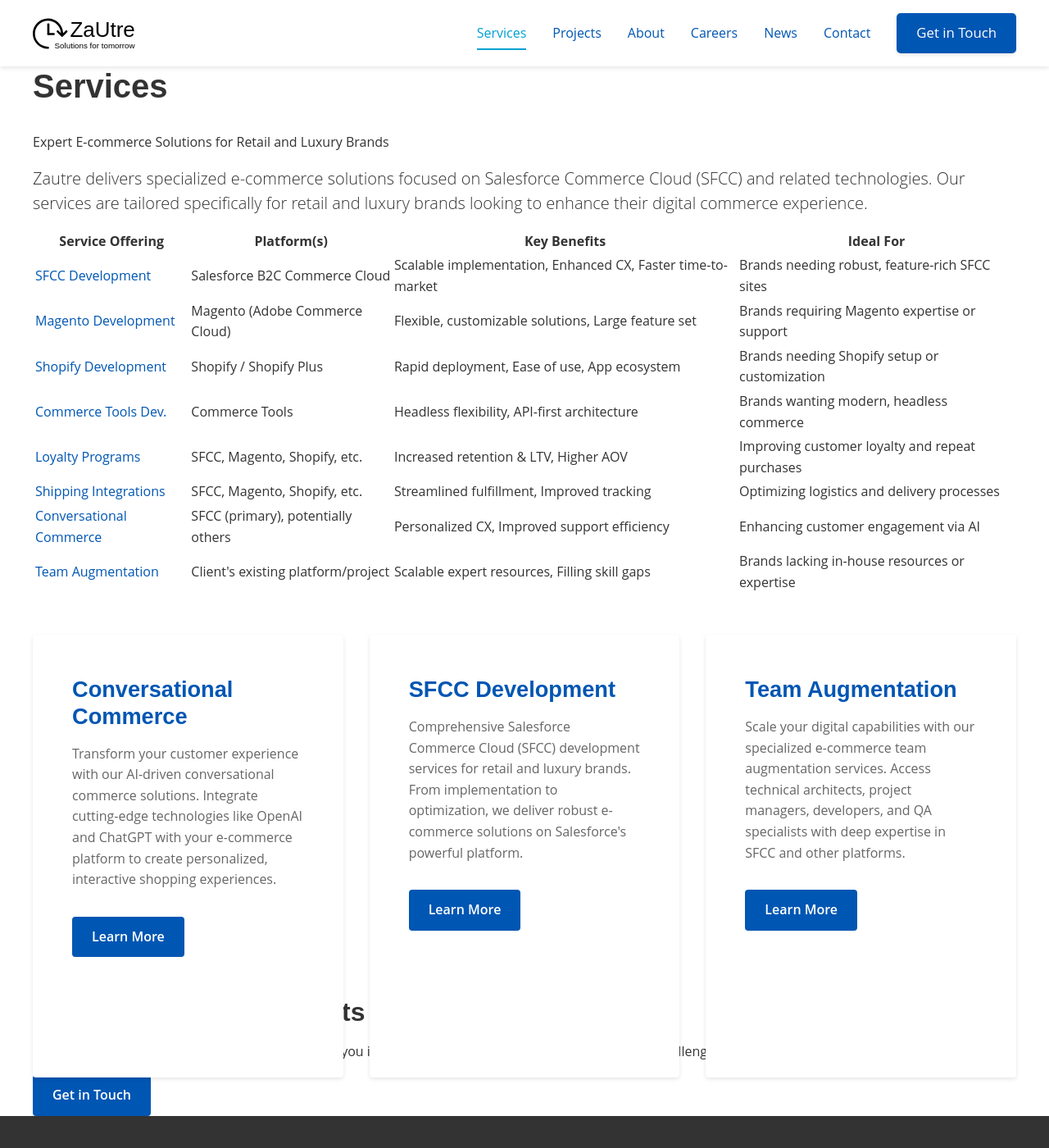
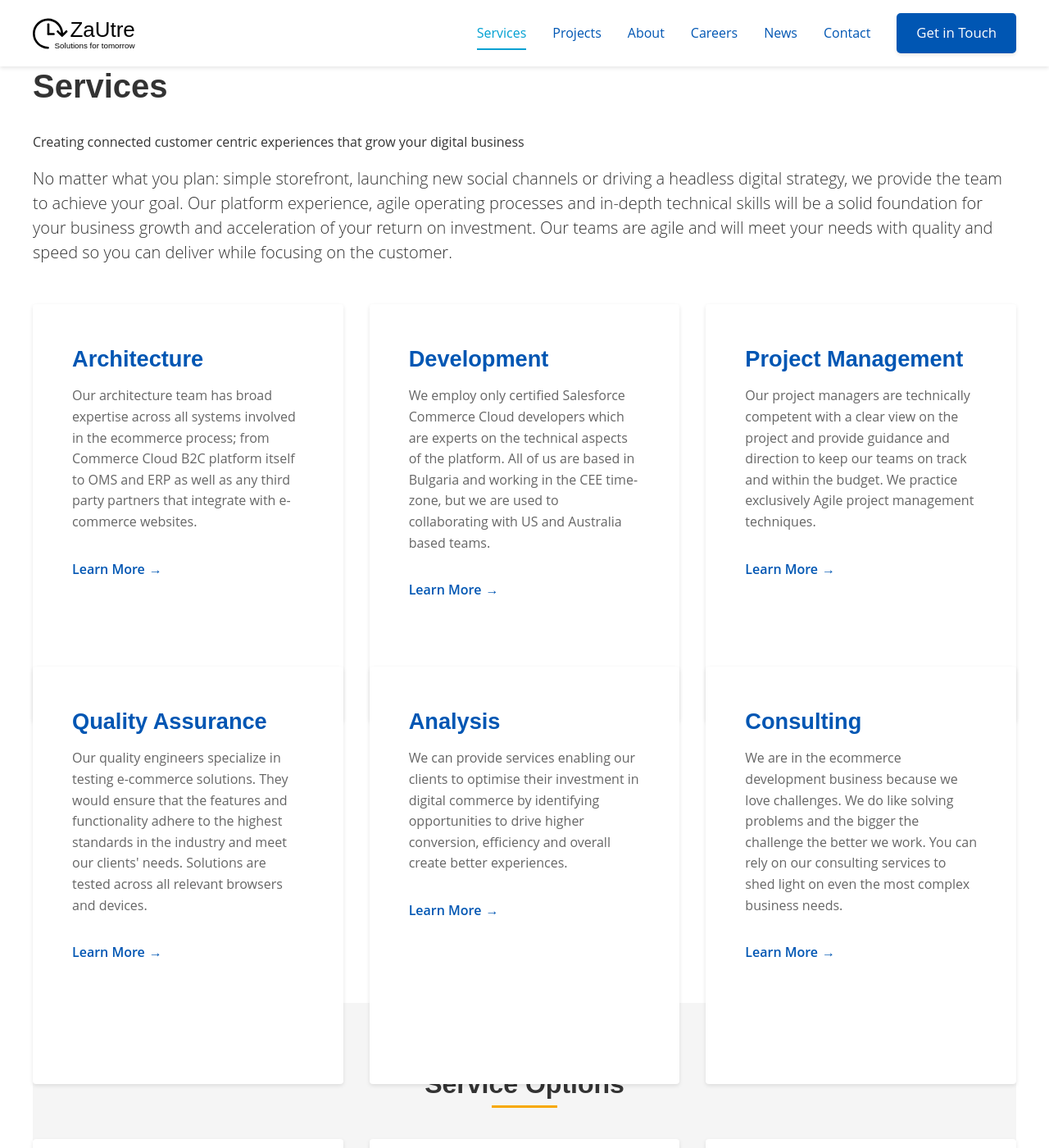
Before and after one commit to ZaUtre/zautre.com, a Jekyll site: the page built from services.md, in a window 1280 px wide and 1400 px high. Shown: the whole window at 82% size. Built offline with Jekyll 4.4.1, drawn with Linux system fonts in a browser that asks for light colours; some of the changed text lies outside the part shown.

Commit message:
update services section

```diff
--- a/assets/css/main.css
+++ b/assets/css/main.css
@@ -800,6 +800,66 @@
   box-shadow: 0 10px 20px rgba(0, 0, 0, 0.3);
 }
 
+/* Service Options */
+.service-options {
+  padding: var(--spacing-xl) 0;
+  background-color: var(--light-gray);
+  text-align: center;
+}
+
+.service-options h2 {
+  margin-bottom: var(--spacing-md);
+  position: relative;
+}
+
+.service-options h2::after {
+  content: '';
+  position: absolute;
+  bottom: -10px;
+  left: 50%;
+  transform: translateX(-50%);
+  width: 80px;
+  height: 3px;
+  background-color: var(--accent-color);
+}
+
+.service-options-grid {
+  display: grid;
+  grid-template-columns: 1fr;
+  gap: var(--spacing-md);
+  margin-top: var(--spacing-lg);
+}
+
+@media (min-width: 768px) {
+  .service-options-grid {
+    grid-template-columns: repeat(3, 1fr);
+  }
+}
+
+.option-card {
+  background-color: var(--white);
+  padding: var(--spacing-md);
+  border-radius: var(--border-radius);
+  box-shadow: var(--box-shadow);
+  transition: var(--transition);
+  height: 100%;
+}
+
+.option-card:hover {
+  transform: translateY(-5px);
+  box-shadow: 0 10px 20px rgba(0, 0, 0, 0.1);
+}
+
+.option-card h3 {
+  color: var(--primary-color);
+  margin-bottom: var(--spacing-sm);
+  font-size: 1.4rem;
+}
+
+.option-card p {
+  color: var(--medium-gray);
+}
+
 /* Footer */
 .site-footer {
   background-color: var(--dark-gray);
--- a/services.md
+++ b/services.md
@@ -1,91 +1,84 @@
 ---
 layout: page
 title: Services
-subtitle: Expert E-commerce Solutions for Retail and Luxury Brands
+subtitle: Creating connected customer centric experiences that grow your digital business
 permalink: /services/
 ---
 
 <div class="services-overview">
-  <p class="lead">Zautre delivers specialized e-commerce solutions focused on Salesforce Commerce Cloud (SFCC) and related technologies. Our services are tailored specifically for retail and luxury brands looking to enhance their digital commerce experience.</p>
+  <p class="lead">No matter what you plan: simple storefront, launching new social channels or driving a headless digital strategy, we provide the team to achieve your goal. Our platform experience, agile operating processes and in-depth technical skills will be a solid foundation for your business growth and acceleration of your return on investment. Our teams are agile and will meet your needs with quality and speed so you can deliver while focusing on the customer.</p>
+</div>
 
-  <div class="services-matrix">
-    <table>
-      <thead>
-        <tr>
-          <th>Service Offering</th>
-          <th>Platform(s)</th>
-          <th>Key Benefits</th>
-          <th>Ideal For</th>
-        </tr>
-      </thead>
-      <tbody>
-        <tr>
-          <td><a href="{{ '/services/sfcc-development' | relative_url }}">SFCC Development</a></td>
-          <td>Salesforce B2C Commerce Cloud</td>
-          <td>Scalable implementation, Enhanced CX, Faster time-to-market</td>
-          <td>Brands needing robust, feature-rich SFCC sites</td>
-        </tr>
-        <tr>
-          <td><a href="{{ '/services/magento-development' | relative_url }}">Magento Development</a></td>
-          <td>Magento (Adobe Commerce Cloud)</td>
-          <td>Flexible, customizable solutions, Large feature set</td>
-          <td>Brands requiring Magento expertise or support</td>
-        </tr>
-        <tr>
-          <td><a href="{{ '/services/shopify-development' | relative_url }}">Shopify Development</a></td>
-          <td>Shopify / Shopify Plus</td>
-          <td>Rapid deployment, Ease of use, App ecosystem</td>
-          <td>Brands needing Shopify setup or customization</td>
-        </tr>
-        <tr>
-          <td><a href="{{ '/services/commerce-tools-development' | relative_url }}">Commerce Tools Dev.</a></td>
-          <td>Commerce Tools</td>
-          <td>Headless flexibility, API-first architecture</td>
-          <td>Brands wanting modern, headless commerce</td>
-        </tr>
-        <tr>
-          <td><a href="{{ '/services/loyalty-programs' | relative_url }}">Loyalty Programs</a></td>
-          <td>SFCC, Magento, Shopify, etc.</td>
-          <td>Increased retention & LTV, Higher AOV</td>
-          <td>Improving customer loyalty and repeat purchases</td>
-        </tr>
-        <tr>
-          <td><a href="{{ '/services/shipping-integrations' | relative_url }}">Shipping Integrations</a></td>
-          <td>SFCC, Magento, Shopify, etc.</td>
-          <td>Streamlined fulfillment, Improved tracking</td>
-          <td>Optimizing logistics and delivery processes</td>
-        </tr>
-        <tr>
-          <td><a href="{{ '/services/conversational-commerce' | relative_url }}">Conversational Commerce</a></td>
-          <td>SFCC (primary), potentially others</td>
-          <td>Personalized CX, Improved support efficiency</td>
-          <td>Enhancing customer engagement via AI</td>
-        </tr>
-        <tr>
-          <td><a href="{{ '/services/team-augmentation' | relative_url }}">Team Augmentation</a></td>
-          <td>Client's existing platform/project</td>
-          <td>Scalable expert resources, Filling skill gaps</td>
-          <td>Brands lacking in-house resources or expertise</td>
-        </tr>
-      </tbody>
-    </table>
+<div class="services-grid">
+  <div class="service-card">
+    <div class="service-content">
+      <h3>Architecture</h3>
+      <p>Our architecture team has broad expertise across all systems involved in the ecommerce process; from Commerce Cloud B2C platform itself to OMS and ERP as well as any third party partners that integrate with e-commerce websites.</p>
+      <a href="{{ '/services/architecture' | relative_url }}" class="read-more">Learn More</a>
+    </div>
+  </div>
+
+  <div class="service-card">
+    <div class="service-content">
+      <h3>Development</h3>
+      <p>We employ only certified Salesforce Commerce Cloud developers which are experts on the technical aspects of the platform. All of us are based in Bulgaria and working in the CEE time-zone, but we are used to collaborating with US and Australia based teams.</p>
+      <a href="{{ '/services/sfcc-development' | relative_url }}" class="read-more">Learn More</a>
+    </div>
+  </div>
+
+  <div class="service-card">
+    <div class="service-content">
+      <h3>Project Management</h3>
+      <p>Our project managers are technically competent with a clear view on the project and provide guidance and direction to keep our teams on track and within the budget. We practice exclusively Agile project management techniques.</p>
+      <a href="{{ '/services/project-management' | relative_url }}" class="read-more">Learn More</a>
+    </div>
+  </div>
+
+  <div class="service-card">
+    <div class="service-content">
+      <h3>Quality Assurance</h3>
+      <p>Our quality engineers specialize in testing e-commerce solutions. They would ensure that the features and functionality adhere to the highest standards in the industry and meet our clients' needs. Solutions are tested across all relevant browsers and devices.</p>
+      <a href="{{ '/services/quality-assurance' | relative_url }}" class="read-more">Learn More</a>
+    </div>
+  </div>
+
+  <div class="service-card">
+    <div class="service-content">
+      <h3>Analysis</h3>
+      <p>We can provide services enabling our clients to optimise their investment in digital commerce by identifying opportunities to drive higher conversion, efficiency and overall create better experiences.</p>
+      <a href="{{ '/services/analysis' | relative_url }}" class="read-more">Learn More</a>
+    </div>
+  </div>
+
+  <div class="service-card">
+    <div class="service-content">
+      <h3>Consulting</h3>
+      <p>We are in the ecommerce development business because we love challenges. We do like solving problems and the bigger the challenge the better we work. You can rely on our consulting services to shed light on even the most complex business needs.</p>
+      <a href="{{ '/services/consulting' | relative_url }}" class="read-more">Learn More</a>
+    </div>
   </div>
 </div>
 
-<div class="services-grid">
-  {% for service in site.services %}
-    <div class="service-card">
-      <div class="service-content">
-        <h3>{{ service.title }}</h3>
-        <p>{{ service.excerpt }}</p>
-        <a href="{{ service.url | relative_url }}" class="btn">Learn More</a>
-      </div>
+<div class="service-options">
+  <h2>Service Options</h2>
+  <div class="service-options-grid">
+    <div class="option-card">
+      <h3>Complete Projects</h3>
+      <p>In some cases, we provide the entire e-commerce technology team to build your entire storefront and all its back-end integrations.</p>
     </div>
-  {% endfor %}
+    <div class="option-card">
+      <h3>Integrations</h3>
+      <p>Going live is just the beginning. Once you are digital, you should never sit still. We help you ideate, test and prioritize innovation that aligns with your customers' evolving expectations and your business goals.</p>
+    </div>
+    <div class="option-card">
+      <h3>Dedicated Teams</h3>
+      <p>Our clients get a dedicated team that is best fitted to answer their specific needs. Whether you need a couple of developers to write an integration or need a larger team with architecture and business analysis on board.</p>
+    </div>
+  </div>
 </div>
 
 <div class="cta-block">
-  <h2>Not sure which service fits your needs?</h2>
+  <h2>Ready to transform your digital commerce?</h2>
   <p>Contact our team for a consultation and we'll help you identify the right solution for your e-commerce challenges.</p>
   <a href="{{ '/contact' | relative_url }}" class="btn btn-primary">Get in Touch</a>
 </div>
```
